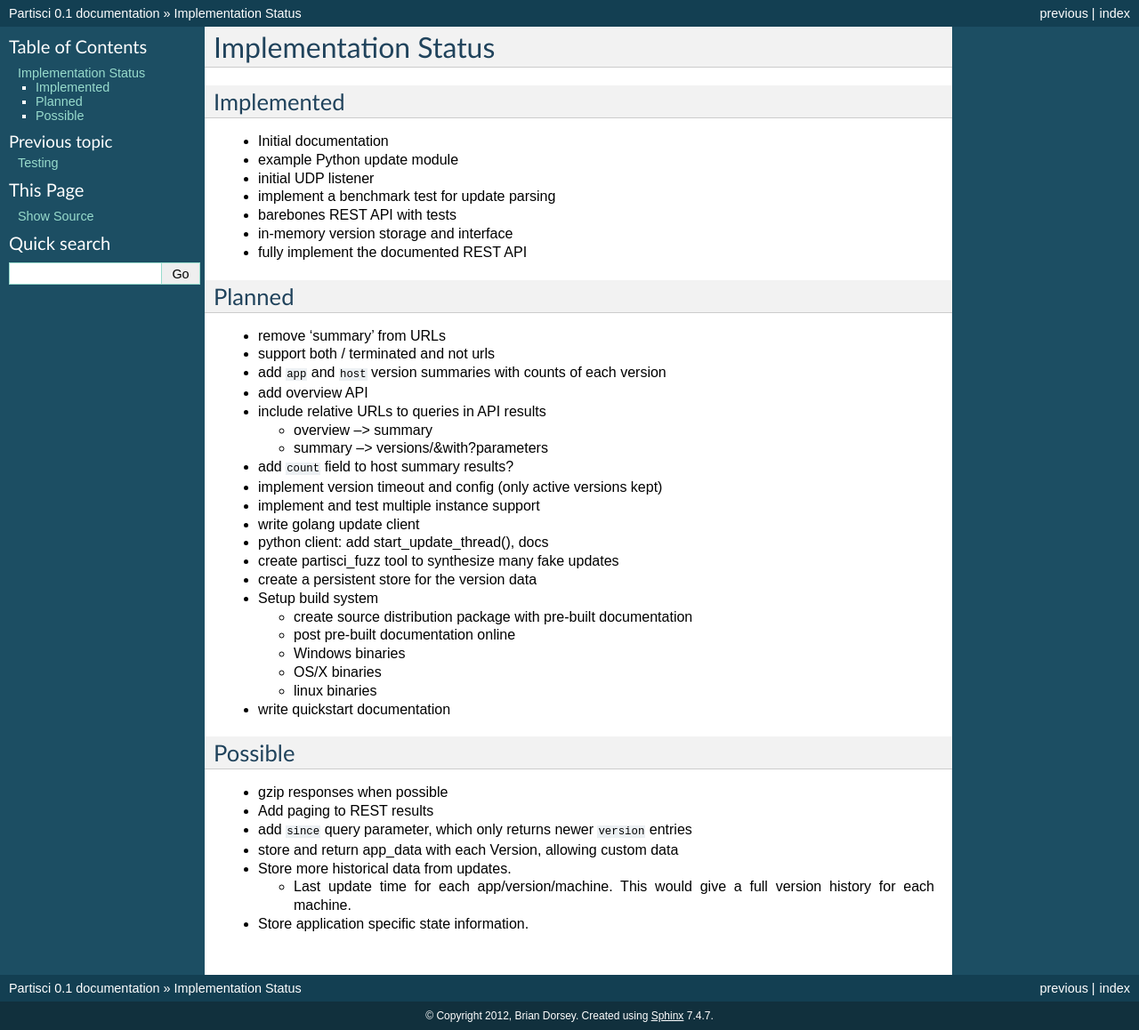
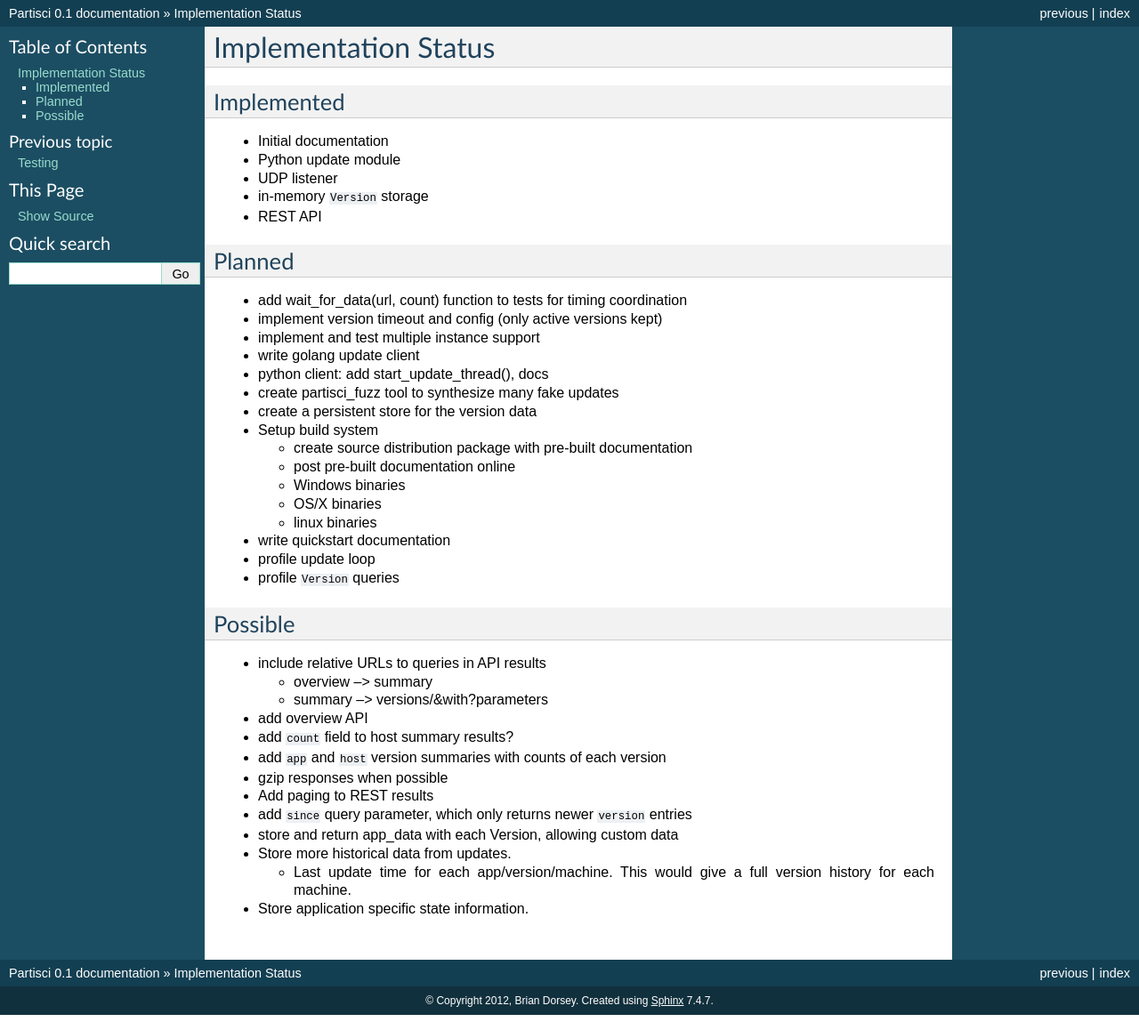
Before and after one commit to briandorsey/partisci, a Sphinx documentation site: the page built from doc/status.rst, in a window 1280 px wide. Shown: the whole page at 89% size. Built offline with Sphinx 7.4.7, drawn with Linux system fonts in a browser that asks for light colours.

Commit message:
doc updates

```diff
--- a/doc/status.rst
+++ b/doc/status.rst
@@ -5,26 +5,15 @@ Implemented
 -----------
 
 * Initial documentation
-* example Python update module
-* initial UDP listener
-* implement a benchmark test for update parsing
-* barebones REST API with tests
-* in-memory version storage and interface
-* fully implement the documented REST API
+* Python update module
+* UDP listener
+* in-memory ``Version`` storage
+* REST API
 
 Planned
 -------
 
-* remove 'summary' from URLs
-* support both / terminated and not urls
-* add ``app`` and ``host`` version summaries with counts of each version
-* add overview API
-* include relative URLs to queries in API results
-
-  * overview --> summary
-  * summary --> versions/&with?parameters
-
-* add ``count`` field to host summary results?
+* add wait_for_data(url, count) function to tests for timing coordination
 * implement version timeout and config (only active versions kept)
 * implement and test multiple instance support
 * write golang update client
@@ -40,10 +29,20 @@ Planned
   * linux binaries
 
 * write quickstart documentation
+* profile update loop
+* profile ``Version`` queries
 
 Possible
 --------
 
+* include relative URLs to queries in API results
+
+  * overview --> summary
+  * summary --> versions/&with?parameters
+
+* add overview API
+* add ``count`` field to host summary results?
+* add ``app`` and ``host`` version summaries with counts of each version
 * gzip responses when possible
 * Add paging to REST results
 * add ``since`` query parameter, which only returns newer ``version`` entries
```
